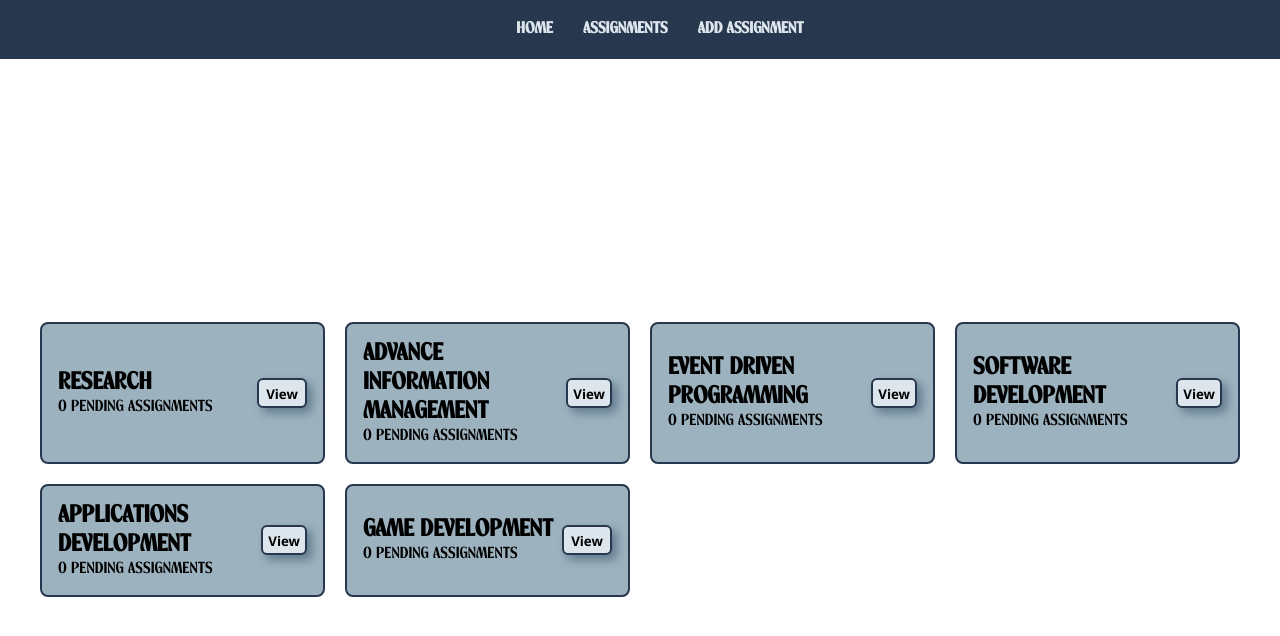
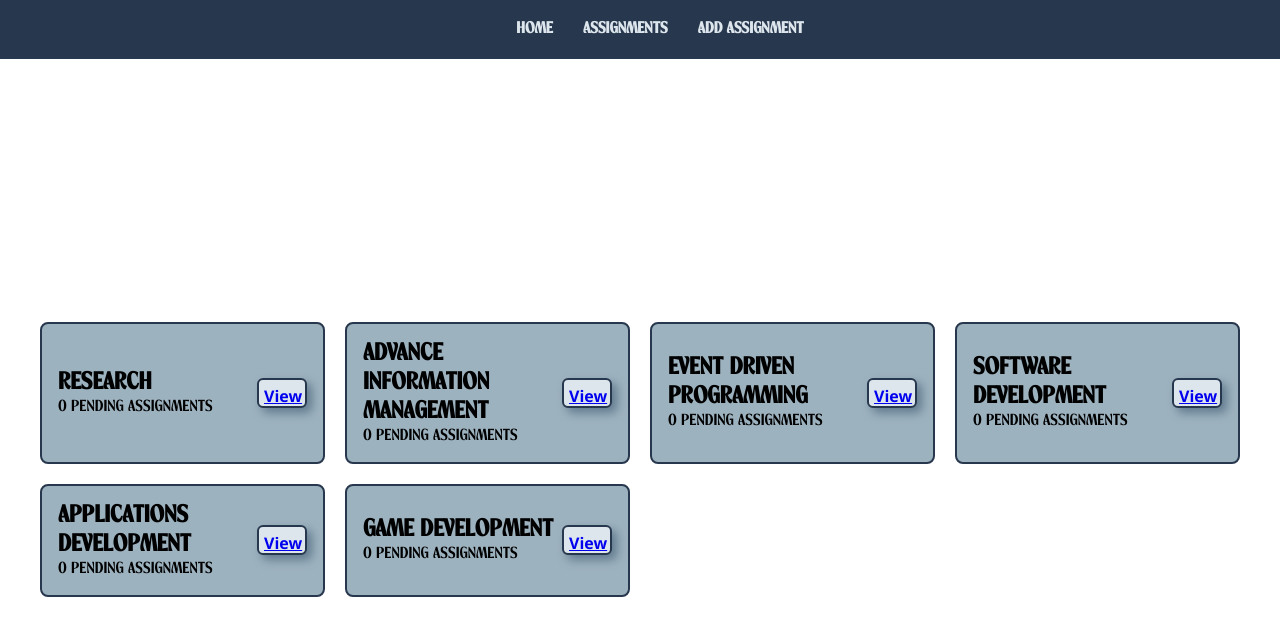
Before and after one commit to LuPinssss/Buseng, a React (Vite) app: page / in a window 1280 px wide. Shown: the top 636 px of the page. Built offline with nearby package versions, Linux system fonts and the light colour scheme.

Commit message:
fix card jsx

```diff
--- a/src/components/Card.jsx
+++ b/src/components/Card.jsx
@@ -1,3 +1,4 @@
+import { Link } from 'react-router-dom';
 import './Card.css';
 
 function Card({ subject }) {
@@ -7,7 +8,9 @@ function Card({ subject }) {
         <h2 className="card-title">{subject.name}</h2>
         <p className="card-pending">{subject.pending} pending assignments</p>
       </div>
-      <button className="card-button">View</button>
+      <Link to={`/assignments#subject-${subject.id}`} className="card-button">
+        View
+      </Link>
     </div>
   );
 }
```
